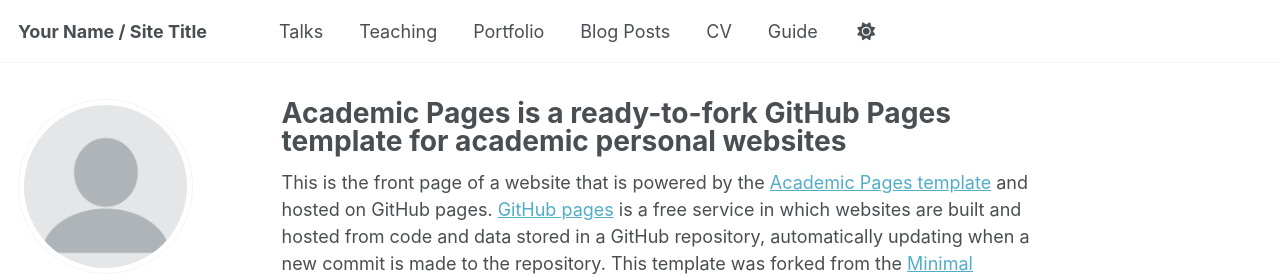
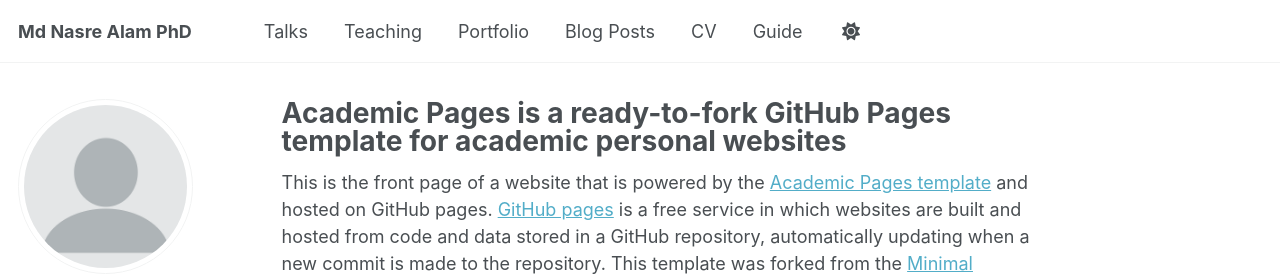
Before and after one commit to NasreIIT/NasreIIT.github.io, a Jekyll site: the page built from _pages/about.md, in a window 1280 px wide. Shown: the top 276 px of the page. Built offline with Jekyll 4.4.1, drawn with Linux system fonts in a browser that asks for light colours; some web fonts are replaced.

Commit message:
Update _config.yml

```diff
--- a/_config.yml
+++ b/_config.yml
@@ -9,7 +9,7 @@
 # Basic Site Settings
 locale                   : "en-US"
 site_theme               : "default"
-title                    : "Your Name / Site Title"
+title                    : "Md Nasre Alam PhD"
 title_separator          : "-"
 name                     : &name "Your Name"
 description              : &description "personal description"
@@ -34,7 +34,7 @@ author:
   # Academic websites
   academia         : # URL
   arxiv            : # URL - Update with the correct link to your profile
-  googlescholar    : "https://scholar.google.com/citations?user=PS_CX0AAAAAJ"
+  googlescholar    : "https://scholar.google.com/citations?user=rjWfwDcAAAAJ&hl=en"
   impactstory      : # URL
   orcid            : "http://orcid.org/yourorcidurl"
   semantic         : # URL
```
